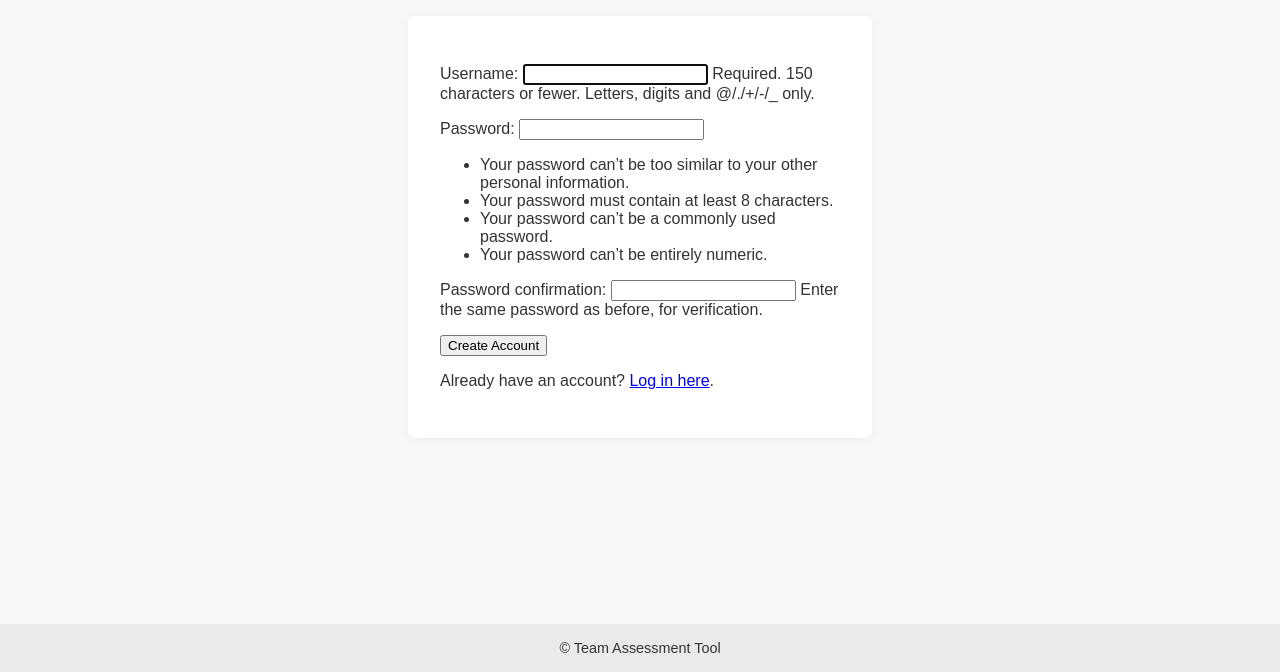
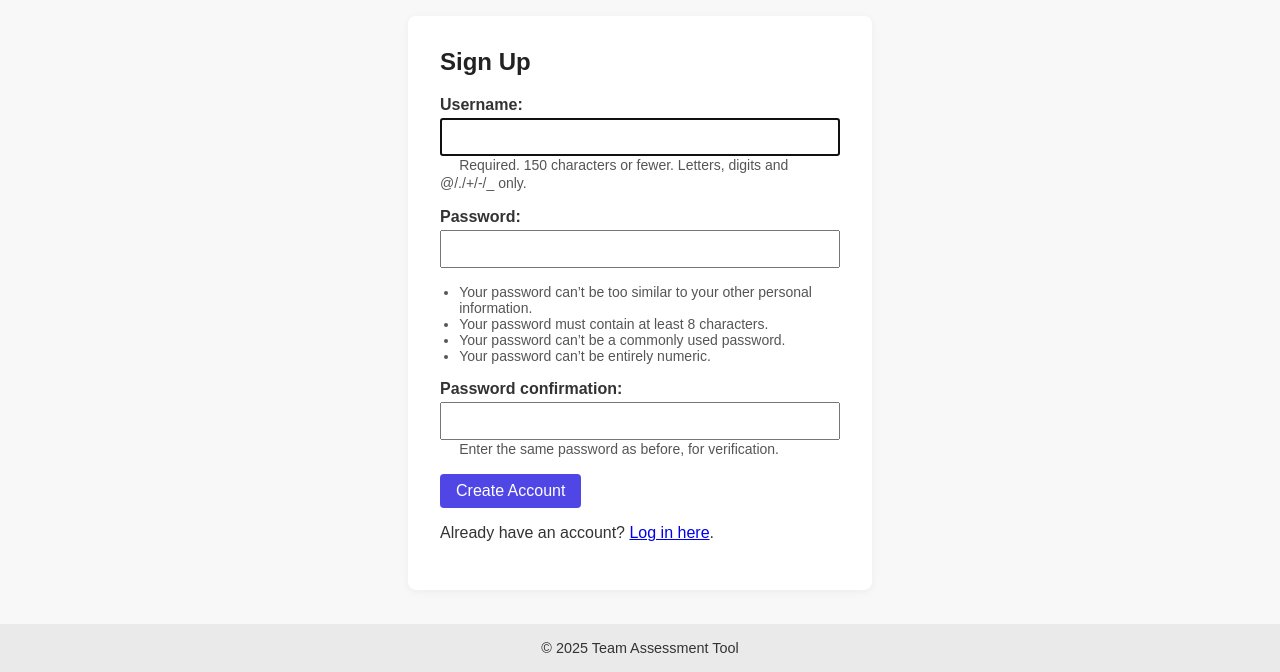
Before and after one commit to sae-br/ascent-assessment, a Django app: page /accounts/signup/ in a window 1280 px wide. Shown: the part 128-800 px from the top of the page. Run offline with Django 5.2, Linux system fonts and the light colour scheme; parts of the project's set-up code (start-up, migrations or seed data) failed here and were passed over.

Commit message:
Fix footer date and page header in base_public.html

```diff
--- a/static/css/style.css
+++ b/static/css/style.css
@@ -35,3 +35,46 @@ main {
 h1, h2 {
     color: #222;
 }
+
+.auth-box p {
+  margin-bottom: 1rem;
+}
+
+.auth-box label {
+  display: block;
+  font-weight: bold;
+  margin-bottom: 0.25rem;
+}
+
+.auth-box input {
+  width: 100%;
+  padding: 0.5rem;
+  font-size: 1rem;
+  box-sizing: border-box;
+}
+
+.auth-box .helptext,
+.auth-box ul {
+  font-size: 0.875rem;
+  color: #555;
+  margin: 0.25rem 0 1rem;
+  padding-left: 1.2rem;
+}
+
+.auth-box ul {
+  list-style-type: disc;
+}
+
+.auth-box button {
+  padding: 0.5rem 1rem;
+  font-size: 1rem;
+  background: #4f46e5;
+  color: white;
+  border: none;
+  border-radius: 4px;
+  cursor: pointer;
+}
+
+.auth-box button:hover {
+  background: #4338ca;
+}
--- a/templates/base_public.html
+++ b/templates/base_public.html
@@ -59,13 +59,17 @@
     </header>
 
     <main class="auth-container">
-      <div class="auth-box">
+        <div class="auth-box">
+        <h2 style="margin-top: 0;">
+            {% block page_heading %}{% endblock %}
+        </h2>
+
         {% block content %}{% endblock %}
-      </div>
+        </div>
     </main>
 
     <footer>
-      &copy; {{ now.year }} Team Assessment Tool
+        &copy; {% now "Y" %} Team Assessment Tool
     </footer>
   </div>
 
```
